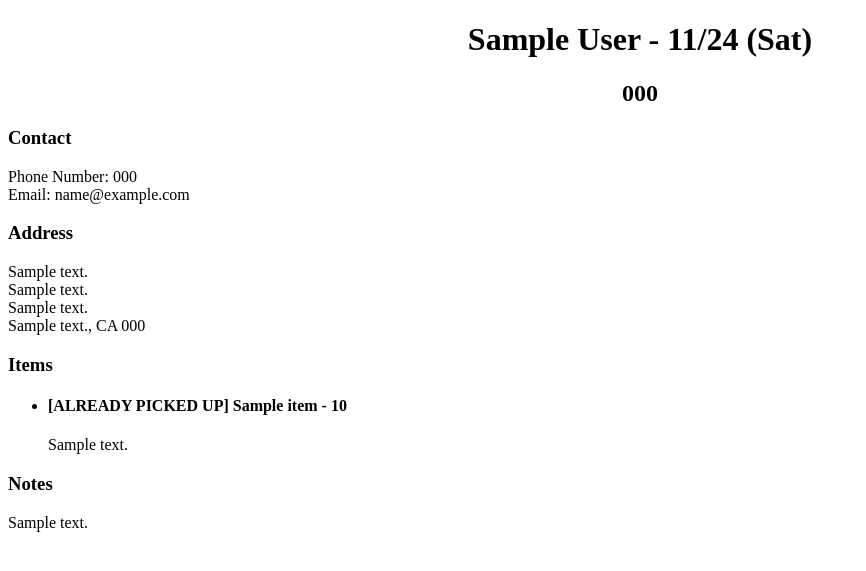
After one commit to brennanangel/tldelivery, a Django app: page /delivery/deliveries/1/sheet in a window 1280 px wide. The commit adds this page. Shown: the top 571 px of the page, without its empty margins (0-866 px from the left). Run offline with Django 3.2, Linux system fonts and the light colour scheme; data comes from the database, SQL or seed files in the repository; tables that the repository leaves empty hold one stand-in row (values such as "Sample post").

Commit message:
app fixes

```diff
--- a/delivery/delivery/models.py
+++ b/delivery/delivery/models.py
@@ -197,9 +197,12 @@ class Delivery(models.Model):
                 cid = item['id']
                 if cid in current_items:
                     continue
+                item_name = item['name']
+                if 'Shipping and Handling' in item_name or 'Delivery' in item_name:
+                    continue
                 self.item_set.create(
                     clover_id=cid,
-                    item_name=item['name'],
+                    item_name=item_name,
                     quantity=1,
                 )
 
@@ -259,6 +262,16 @@ class Delivery(models.Model):
     sync_button.short_description = 'Sync Order from Clover'
     sync_button.allow_tags = True
 
+    def generate_delivery_sheet(self):
+        return mark_safe(
+            format_html(
+                '<a class="btn" href="{order_sheet}" target="_blank">Generate Delivery Sheet</a>&nbsp;',
+                order_sheet=reverse('order-sheet', args=[self.id]),
+            )
+        )
+    sync_button.short_description = 'Generate Delivery Sheet'
+    sync_button.allow_tags = True
+
     def __str__(self):
         return "{name} ({order_number})".format(
             name=self.recipient_name,
--- a/delivery/delivery/urls.py
+++ b/delivery/delivery/urls.py
@@ -1,7 +1,8 @@
 from django.urls import path
 
-from .views import WalkDetailView
+from .views import WalkDetailView, OrderDetailView
 
 urlpatterns = [
     path('shift/<int:pk>/walk', WalkDetailView.as_view(), name='walk-list'),
+    path('deliveries/<int:pk>/sheet', OrderDetailView.as_view(), name='order-sheet'),
 ]
--- a/delivery/delivery/views.py
+++ b/delivery/delivery/views.py
@@ -1,8 +1,12 @@
 # from django.shortcuts import render
 from django.views.generic.detail import DetailView
 
-from .models import Shift
+from .models import Shift, Delivery
 
 class WalkDetailView(DetailView):
     template_name = 'delivery/walk.html'
     model = Shift
+
+class OrderDetailView(DetailView):
+    template_name = 'delivery/order.html'
+    model = Delivery
--- /dev/null
+++ b/delivery/templates/delivery/order.html
@@ -0,0 +1,44 @@
+{% load staticfiles i18n %}
+<!DOCTYPE html>
+<html lang="en">
+  <head>
+    <meta charset="utf-8">
+    <meta http-equiv="x-ua-compatible" content="ie=edge">
+    <title>{% block title %}{{object.order_number}} Item Sheet{% endblock title %}</title>
+    <meta name="viewport" content="width=device-width, initial-scale=1.0">
+    <meta name="description" content="">
+    <meta name="author" content="">
+
+    <!-- HTML5 shim, for IE6-8 support of HTML5 elements -->
+    <!--[if lt IE 9]>
+      <script src="https://cdnjs.cloudflare.com/ajax/libs/html5shiv/3.7.3/html5shiv.min.js"></script>
+    <![endif]-->
+    <link href="{% static 'css/project.css' %}" rel="stylesheet">
+    {% block css %}
+    <!-- Your stuff: Third-party CSS libraries go here -->
+    <!-- This file stores project-specific CSS -->
+    {% endblock %}
+  </head>
+
+  <body>
+    <h1 class="center">{{object.recipient_name}} - {{object.delivery_shift.date_display}}</h1>
+    <h2 class="center">{{object.order_number}}</h2>
+    <h3>Contact</h3>
+    <div>Phone Number: {{object.recipient_phone_number|default:"UNKNOWN"}}</div>
+    <div>Email: {{object.recipient_email|default:"UNKNOWN"}}</div>
+    <h3>Address</h3>
+    {% if object.address_name %}</div>{{object.address_name}}</div>{% endif %}
+    <div>{{object.address_line_1|default:"UNKNOWN"}}</div>
+    {% if object.address_line_2 %}<div>{{object.address_line_2}}</div>{% endif %}
+    <div>{{object.address_city|default:"UNKNOWN"}}, CA {{object.address_postal_code|default:"UNKNOWN"}}</div>
+    <h3>Items</h3>
+    <ul>
+        {% for item in object.item_set.all %}
+        <li><h4>{% if item.picked_up %}[ALREADY PICKED UP] {% endif %}{{item.item_name}}{% if item.quantity != 1 %} - {{item.quantity}}{% endif %}</h4>{% if item.note %}{{item.note}}{% endif %}</li>
+        {% endfor %}
+    </ul>
+    <h3>Notes</h3>
+    {{object.notes}}
+  </div>
+  </body>
+</html>
--- a/delivery/templates/delivery/walk.html
+++ b/delivery/templates/delivery/walk.html
@@ -4,7 +4,7 @@
   <head>
     <meta charset="utf-8">
     <meta http-equiv="x-ua-compatible" content="ie=edge">
-    <title>{% block title %}Guardsmen Auction Manager{% endblock title %}</title>
+    <title>{% block title %}{{object.datetime_display}} Walk List{% endblock title %}</title>
     <meta name="viewport" content="width=device-width, initial-scale=1.0">
     <meta name="description" content="">
     <meta name="author" content="">
```
Also changed, not shown: delivery/delivery/admin.py (+8 -4 lines).
